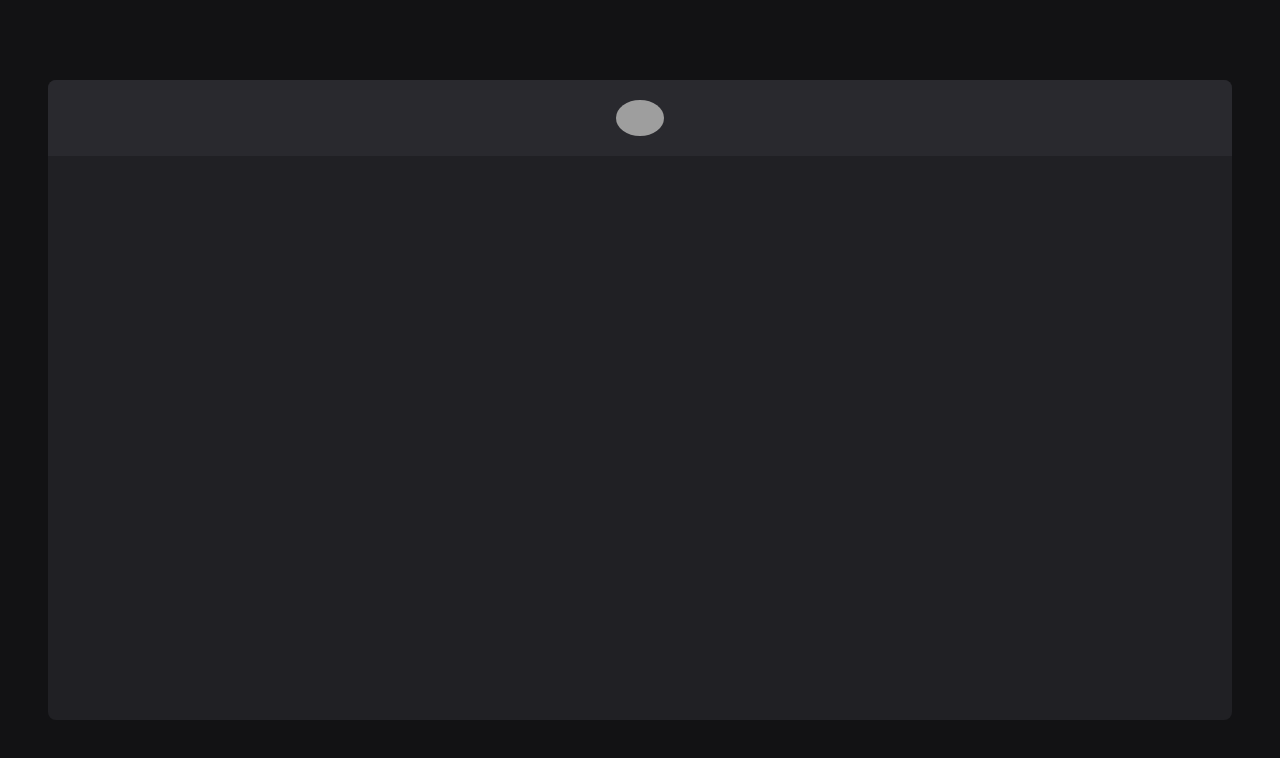
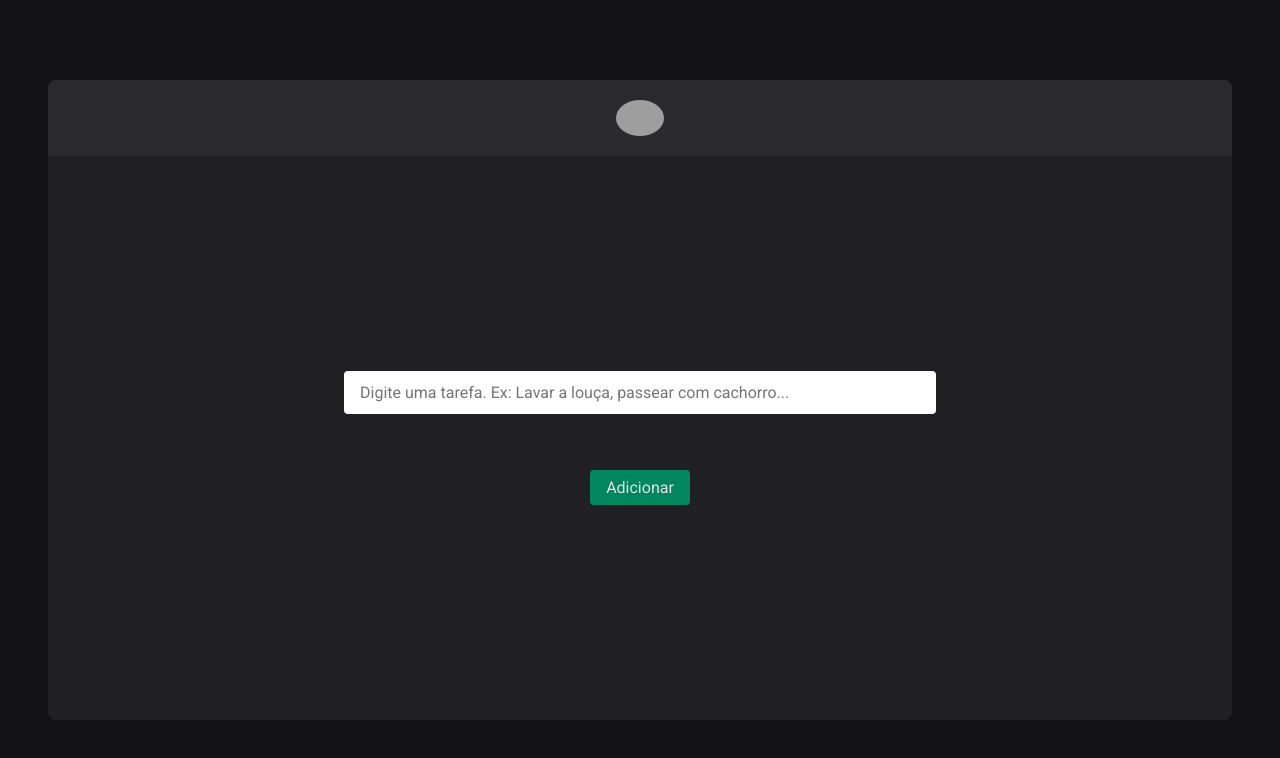
Before and after one commit to glemoss/todo-list, a React (Create React App) app: page / in a window 1280 px wide. Shown: the top 758 px of the page. Built offline with nearby package versions, Linux system fonts and the light colour scheme; grey boxes are pictures that could not be loaded.

Commit message:
feat: task type definition, home page and task form component

```diff
--- /dev/null
+++ b/src/@types/task.d.ts
@@ -0,0 +1,6 @@
+export interface Task {
+  userId: number
+  id: number
+  title: string
+  completed: boolean
+}
--- a/src/Router.tsx
+++ b/src/Router.tsx
@@ -1,11 +1,14 @@
 import { Routes, Route } from 'react-router-dom'
 
 import { DefaultLayout } from './layouts/DefaultLayout'
+import { Home } from './pages/Home'
 
 export function Router() {
   return (
     <Routes>
-      <Route path="/" element={<DefaultLayout />}></Route>
+      <Route path="/" element={<DefaultLayout />}>
+        <Route path="/" element={<Home />} />
+      </Route>
     </Routes>
   )
 }
--- /dev/null
+++ b/src/components/TaskForm/index.tsx
@@ -0,0 +1,10 @@
+import { NewTaskForm, TaskButton, TaskInput } from './styles'
+
+export function TaskForm() {
+  return (
+    <NewTaskForm>
+      <TaskInput placeholder="Digite uma tarefa. Ex: Lavar a louça, passear com cachorro..." />
+      <TaskButton>Adicionar</TaskButton>
+    </NewTaskForm>
+  )
+}
--- /dev/null
+++ b/src/components/TaskForm/styles.ts
@@ -0,0 +1,24 @@
+import { styled } from 'styled-components'
+
+export const NewTaskForm = styled.form`
+  display: flex;
+  flex-direction: column;
+  align-items: center;
+  gap: 3.5rem;
+`
+
+export const TaskInput = styled.input`
+  width: 50%;
+  padding: 0.75rem 1rem;
+  border: none;
+  border-radius: 4px;
+`
+
+export const TaskButton = styled.button`
+  padding: 0.5rem 1rem;
+  border: none;
+  border-radius: 4px;
+  color: ${(props) => props.theme['gray-100']};
+  background: ${(props) => props.theme['green-500']};
+  cursor: pointer;
+`
--- /dev/null
+++ b/src/pages/Home/index.tsx
@@ -0,0 +1,10 @@
+import { TaskForm } from '../../components/TaskForm'
+import { HomeContainer } from './styles'
+
+export function Home() {
+  return (
+    <HomeContainer>
+      <TaskForm />
+    </HomeContainer>
+  )
+}
--- /dev/null
+++ b/src/pages/Home/styles.ts
@@ -0,0 +1,9 @@
+import { styled } from 'styled-components'
+
+export const HomeContainer = styled.main`
+  flex: 1;
+
+  display: flex;
+  flex-direction: column;
+  justify-content: center;
+`
```
